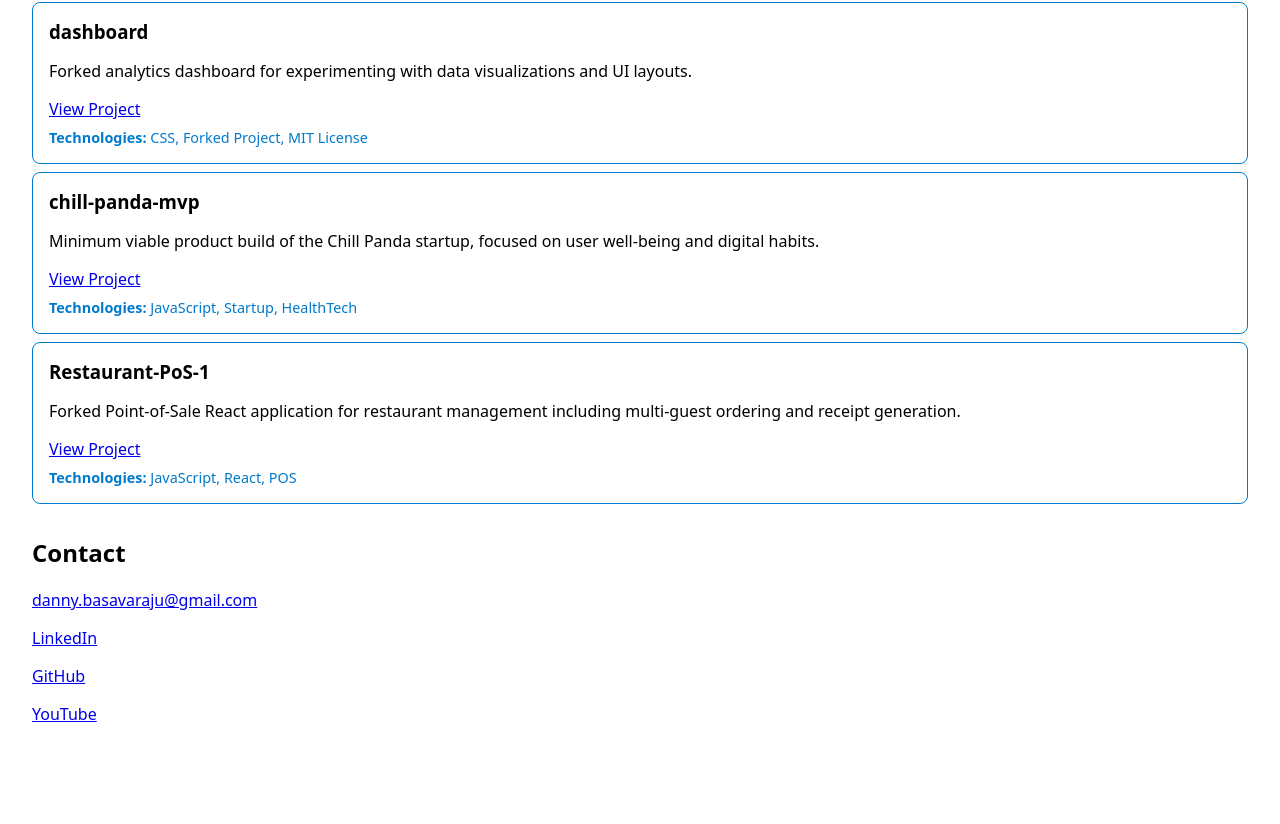
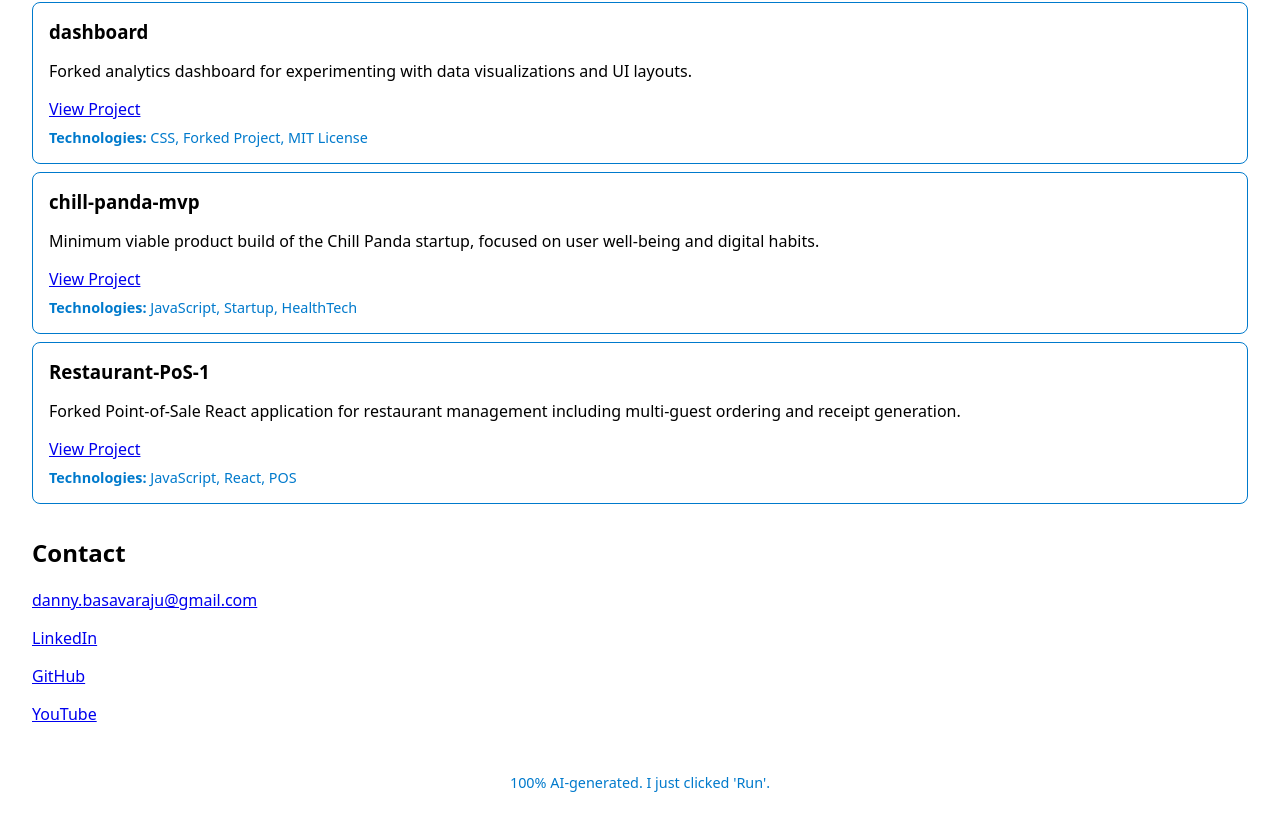
Before and after one commit to deepakb66/deepakb66.github.io, a plain HTML site: page index.html in a window 1280 px wide. Shown: the part 4890-5714 px from the top of the page. Before the commit the page ends 5663 px from the top, so only its background shows below. Drawn offline with Linux system fonts and the light colour scheme.

Commit message:
ai sign added

```diff
--- a/index.html
+++ b/index.html
@@ -310,6 +310,9 @@
       container.appendChild(div);
     });
   </script>
+  <!-- ChatGPT Signature -->
+  <footer style="margin-top: 3rem; font-size: 0.9rem; text-align: center; color: var(--accent);">
+    100% AI-generated. I just clicked 'Run'.
+  </footer>
 </body>
-
 </html>
```
